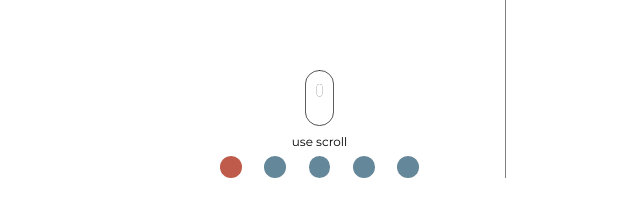
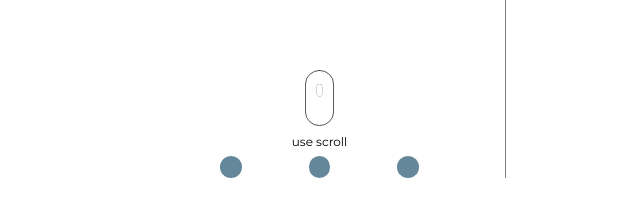
Before and after one commit to Chiga2030/aa-development, a React (Create React App) app: page / in a window 1280 px wide. Shown: the part 351-568 px from the top of the page, without its empty margins (135-775 px from the left). Built offline with nearby package versions, Linux system fonts and the light colour scheme.

Commit message:
forward props to UseScroll component

```diff
--- a/src/components/App/App.jsx
+++ b/src/components/App/App.jsx
@@ -6,6 +6,6 @@ const App = () => (
   <div>
     <SplitScreen />
   </div>
-  );
+);
 
 export default App;
--- a/src/components/Bullets/Bullets.jsx
+++ b/src/components/Bullets/Bullets.jsx
@@ -1,15 +1,23 @@
-import classNames from 'classnames';
+// import classNames from 'classnames';
 
 import styles from './Bullets.module.css';
 
-const Bullets = () => (
-  <div className={styles.bulletsWrapper}>
-    <span className={classNames(styles.bullet, styles.active)}></span>
-    <span className={styles.bullet}></span>
-    <span className={styles.bullet}></span>
-    <span className={styles.bullet}></span>
-    <span className={styles.bullet}></span>
-  </div>
-);
+const Bullets = props => {
+  console.log(props.amountBullest);
+
+  return (
+    <div className={styles.bulletsWrapper}>
+      { props.amountBullest.map(
+        item => (
+          <span
+            key={ item.id.toString() }
+            className={ styles.bullet }
+          />
+        )
+      ) }
+    </div>
+  );
+};
+
 
 export default Bullets;
--- a/src/components/LeftScreen/LeftScreen.jsx
+++ b/src/components/LeftScreen/LeftScreen.jsx
@@ -5,7 +5,7 @@ import UseScroll from '../UseScroll/UseScroll';
 import styles from './LeftScreen.module.css';
 
 const LeftScreen = props => {
-  console.log(props.projects)
+  console.log(props.projects.items);
   return (
     <div className={styles.leftScreen}>
       <div className = {styles.leftScreenInner}>
@@ -14,10 +14,10 @@ const LeftScreen = props => {
           extraClassName = {'toCenter'}
         />
         <ProjectItem />
-        <UseScroll />
+        <UseScroll amountBullest = { props.projects.items } />
       </div>
     </div>
-  )
-}
+  );
+};
 
 export default LeftScreen;
--- a/src/components/UseScroll/UseScroll.jsx
+++ b/src/components/UseScroll/UseScroll.jsx
@@ -1,20 +1,25 @@
+import styles from './UseScroll.module.css';
+import mouse from './img/mouse.svg';
+
 import classNames from 'classnames';
-
-import mouse from './img/mouse.svg';
 
 import Bullets from '../Bullets/Bullets';
 
-import styles from './UseScroll.module.css';
 
-const UseScroll = () => (
-  <div className={styles.wrapper}>
-    <img
+const UseScroll = props => {
+  console.log('props', props);
+  return (
+    <div className={styles.wrapper}>
+      <img
         className={classNames(styles.mouse, styles.marginBottom)}
         src={mouse}
         alt="computer mouse" />
-    <small className={classNames(styles.smallText, styles.marginBottom)}>use scroll</small>
-    <Bullets />
-  </div>
-);
+      <small
+        className={ classNames(styles.smallText, styles.marginBottom) }
+      >use scroll</small>
+      <Bullets amountBullest = { props.amountBullest } />
+    </div>
+  );
+};
 
 export default UseScroll;
```
Also changed, not shown: src/store/reducers/projectsReducer.js (+55 -52 lines), 1 other file (tests, documents, lock files or other folders).
